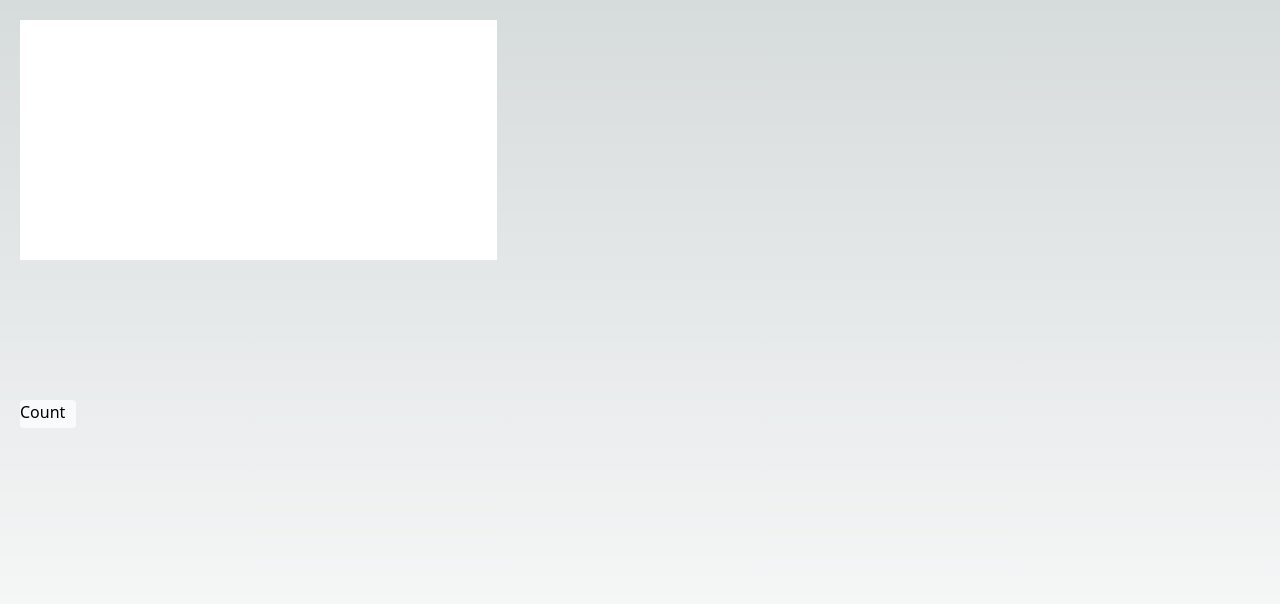
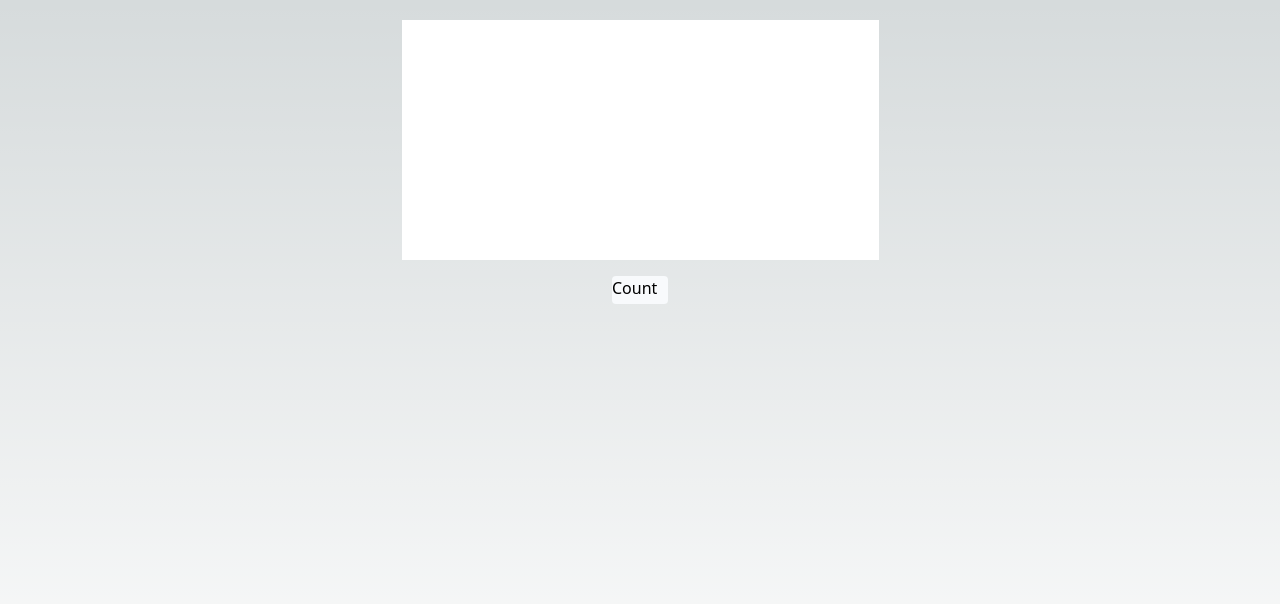
Before and after one commit to motionnblur/word-counter-react, a Next.js app: page / in a window 1280 px wide. Shown: the top 604 px of the page. Built offline with nearby package versions, Linux system fonts and the light colour scheme.

Commit message:
Refactor

```diff
--- a/app/page.tsx
+++ b/app/page.tsx
@@ -1,18 +1,10 @@
 export default function Home() {
   return (
     <main className="w-full h-screen p-5">
-      <div className="w-full h-full flex items-center justify-center flex-col">
-        <div className="w-full h-full">
-          <textarea
-            className="resize-none text-slate-950"
-            rows={10}
-            cols={50}
-          />
-        </div>
-        <div className="w-full h-full">
-          <div className="w-14 h-7 bg-slate-50 rounded text-black cursor-pointer">
-            Count
-          </div>
+      <div className="w-full h-full flex items-center flex-col">
+        <textarea className="resize-none text-slate-950" rows={10} cols={50} />
+        <div className="w-14 h-7 bg-slate-50 rounded text-black cursor-pointer mt-4">
+          Count
         </div>
       </div>
     </main>
```
